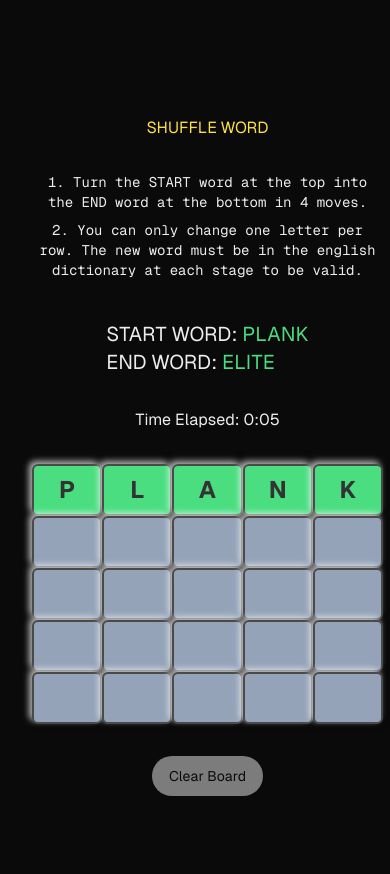
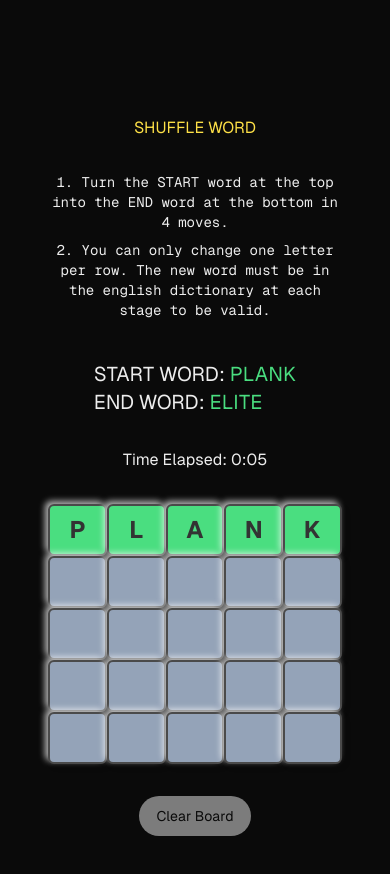
Before and after one commit to eddiearnoldz/shuffle-word-game, a Next.js app: page / in a window 390 px wide. Shown: the top 874 px of the page. Built offline with nearby package versions, Linux system fonts and the light colour scheme.

Commit message:
made it fit for mobile

```diff
--- a/src/app/page.tsx
+++ b/src/app/page.tsx
@@ -342,7 +342,7 @@ const handleInputChange = async (
 
   return (
     <div className="grid grid-rows-[20px_1fr_20px] items-start justify-items-center min-h-screen p-8 pb-20 gap-16 sm:p-20 font-[family-name:var(--font-geist-sans)]">
-      <main className="flex flex-col gap-8 row-start-2 items-center max-w-[400px]">
+      <main className="flex flex-col gap-8 row-start-2 items-center max-w-[400px] w-[90%]">
        <h1 className='text-yellow-300' ref={title}>WSUFLEO RDFH</h1>
         <ol className="list-inside list-decimal text-sm text-center sm:text-left font-[family-name:var(--font-geist-mono)]">
           <li className="mb-2">
@@ -357,7 +357,7 @@ const handleInputChange = async (
         <h4 className="text-xl">END WORD: <span className='text-green-400'>{answerSets[0].end.toUpperCase()}</span></h4>
         </div>
         <p>Time Elapsed: {formatTime(timeElapsed)}</p> {/* Timer display */}
-        <div className="flex gap-4 items-center flex-col sm:flex-row m-auto min-w-[280px] w-[90vw] max-w-[400px]">
+        <div className="flex gap-4 items-center flex-col sm:flex-row m-auto w-full max-w-[400px]">
           <div className="shuffle-grid grid grid-cols-1 grid-rows-5">
             <div ref={rowOne} className="shuffle-row w-full flex">
               {Array(5).fill(null).map((_, index) => (
```
